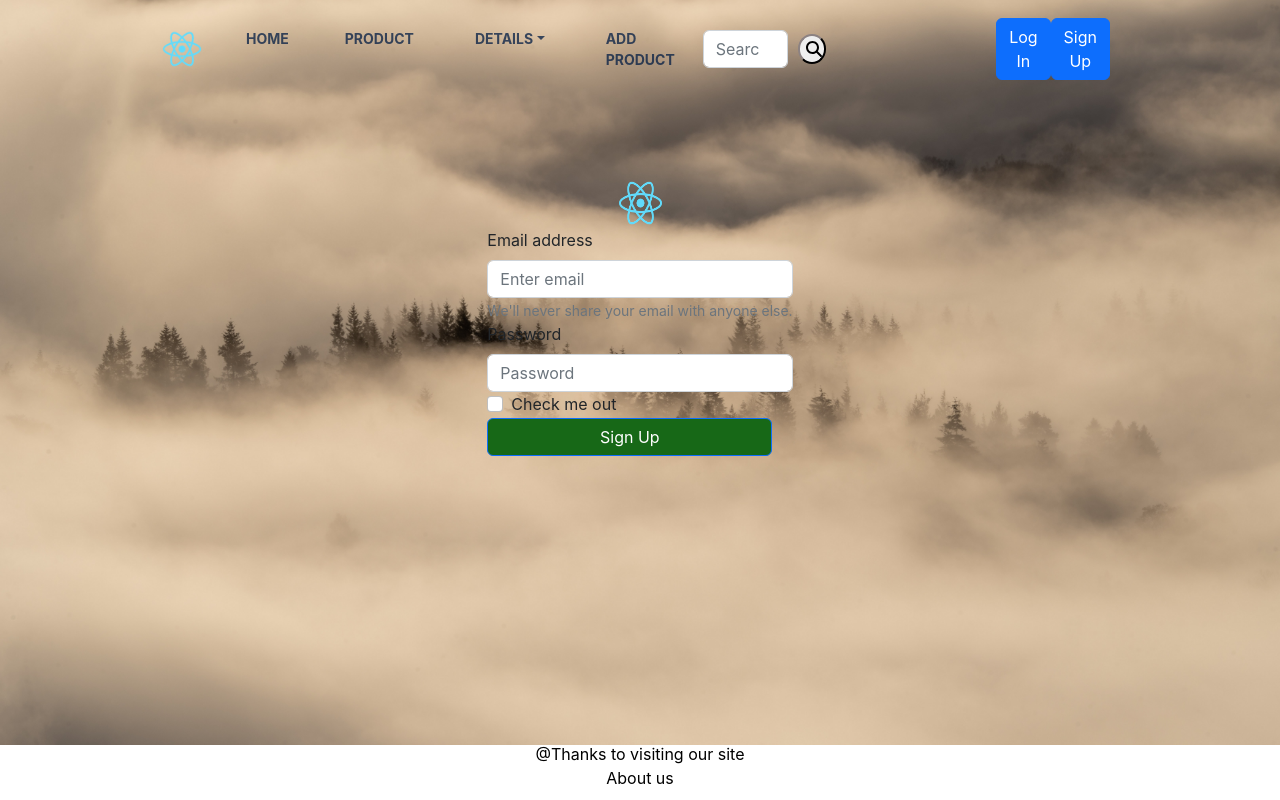
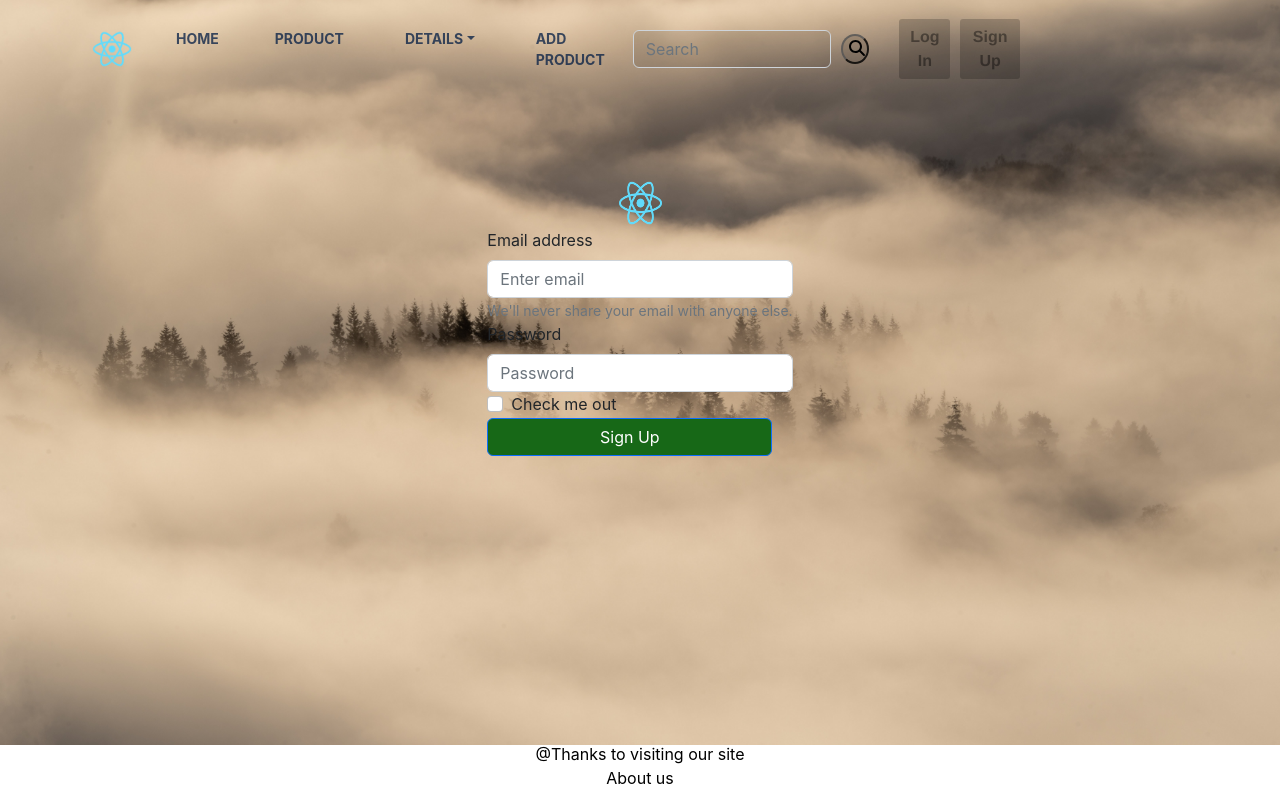
Before and after one commit to Sachinbisht27/React_App, a React (Create React App) app: page /loginpagecontent in a window 1280 px wide. Built offline with nearby package versions, Linux system fonts and the light colour scheme.

Commit message:
some changes

```diff
--- a/src/App.css
+++ b/src/App.css
@@ -42,4 +42,5 @@
   height: 745px;
   background-repeat: no-repeat;
   background-size: cover;
+  position:relative ;
 }
--- a/src/Components/Footer/footer.css
+++ b/src/Components/Footer/footer.css
@@ -1,6 +1,7 @@
 .footers {
   margin-top: 1px;
   padding: 10px;
+  background: rgba(0,0,0,0);
   position: fixed;
   bottom: 0;
   width: 100%;
--- a/src/Components/Navbar/navbar.css
+++ b/src/Components/Navbar/navbar.css
@@ -1,6 +1,7 @@
 .navbar {
     width: auto;
-    margin-left: 150px;
+    margin-left: 80px;
+    margin-right: 80px;
 }
 
 .navbarScroll {
@@ -15,14 +16,63 @@
 .search {
     width: 3%;
     margin-left:10px;
-    margin-right: 170px;
+    margin-right: 30px;
     border-radius: 180%;
-    border-color: rgb(56, 52, 52);
+    border-color: rgba(0,0,0,0.8);
+    background: rgba(0,0,0,0.1);
+    font-weight: bold;
+    font-family: helvetica, arial, sans-serif;
+}
+
+.searchArea {
+    background: rgba(0,0,0,0.1);
+    color:rgba(0,0,0,0.8);
+}
+
+.searchArea:hover {
+    background: rgba(0,0,0,0.1);
+    color:rgba(0,0,0,0.8);
 }
 
 .details {
     margin-left: 5px;
     margin-right: 5px;
+}
+
+.nav-login {
+    padding: 6px 8px;
+    border-radius: 3px;
+    color:rgba(0,0,0,0.4);
+    font-weight: bold;
+    border: none;
+    margin: 0;
+    background: rgba(0,0,0,0.2);
+    font-family: helvetica, arial, sans-serif;
+    font-size: 12pt;
+    margin-right: 10px;
+}
+
+.nav-login:hover {
+    background: rgba(0,0,0,0.4);
+    color:rgba(0,0,0,0.8);
+}
+
+.nav-signup {
+    padding: 6px 8px;
+    border-radius: 3px;
+    color:rgba(0,0,0,0.4);
+    font-weight: bold;
+    border: none;
+    margin: 0;
+    background: rgba(0,0,0,0.2);
+    font-family: helvetica, arial, sans-serif;
+    font-size: 12pt;
+    margin-right: 10px;
+}
+
+.nav-signup:hover {
+    background: rgba(0,0,0,0.4);
+    color:rgba(0,0,0,0.8);
 }
 
 .nav-link {
--- a/src/Components/Navbar/navbar.js
+++ b/src/Components/Navbar/navbar.js
@@ -51,7 +51,6 @@ function NavBar() {
     );
   } else {
     return (
-      <>
       <Navbar expand="lg">
         <Container fluid className="rotate">
           <Navbar.Brand href="#">
@@ -95,15 +94,14 @@ function NavBar() {
           <button className="search">
             <FontAwesomeIcon icon={faSearch} />
           </button>
-            <Button href="/loginpagecontent" className="">
+          <Button href="/loginpagecontent" className="nav-login">
             Log In
           </Button>
-            <Button href="/signuppagecontent" className="">
+          <Button href="/signuppagecontent" className="nav-signup">
             Sign Up
           </Button>
         </Container>
       </Navbar>
-      </>
     );
   }
 }
```
Lines whose indentation alone changed are shown as unchanged.
